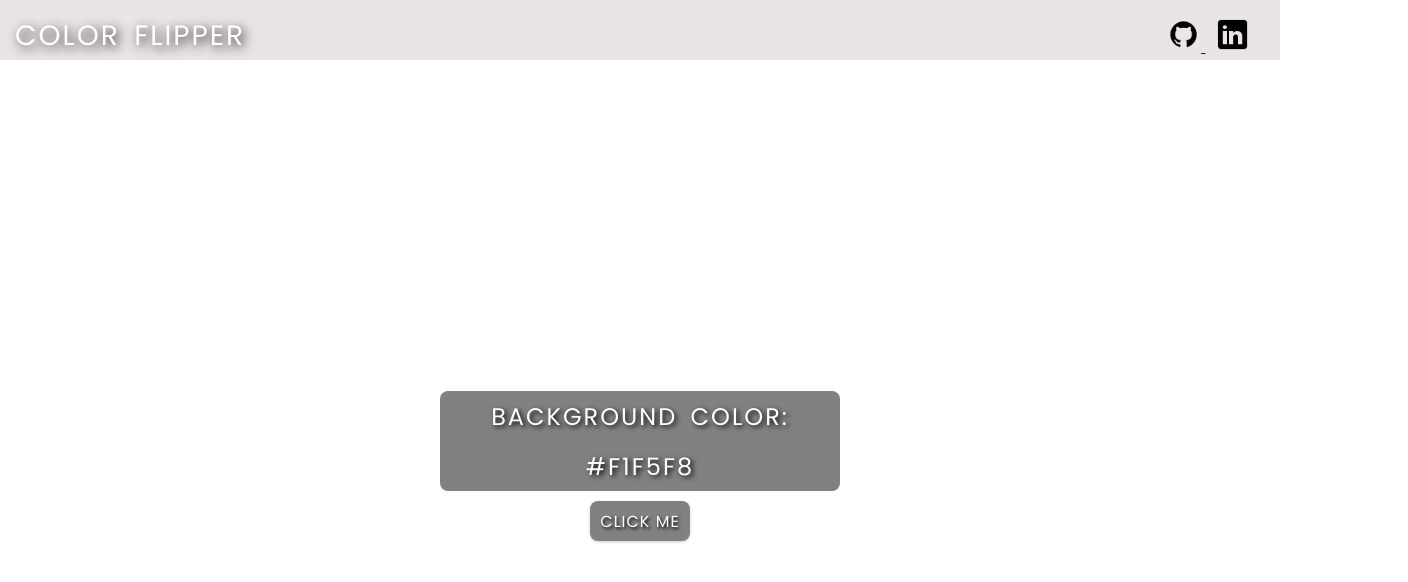
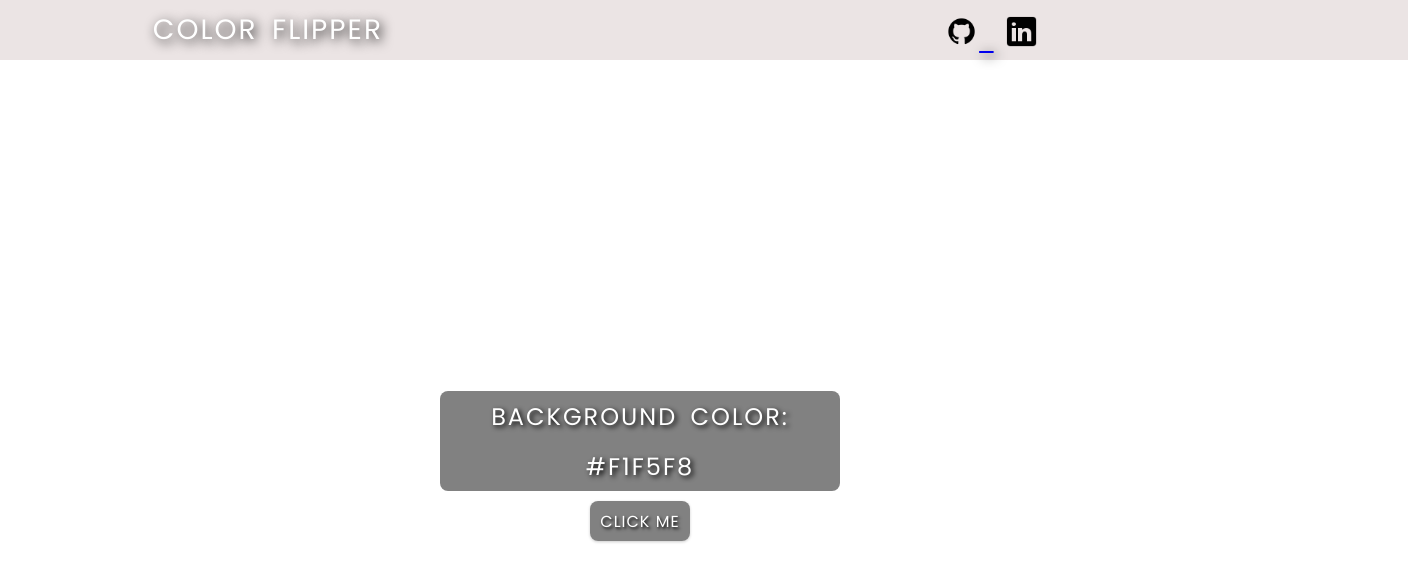
Before and after one commit to Niulif/Color-Flipper, a plain HTML site: page index.html in a window 1280 px wide. Shown: the whole page, 1408 px wide, since content can reach past the window. Drawn offline with Linux system fonts and the light colour scheme.

Commit message:
Ajuste Nav

```diff
--- a/style.css
+++ b/style.css
@@ -10,10 +10,7 @@
     display: flex;
     align-items: center;
     background-color: #ebe4e4;
-}
-
-.nav-center {
-
+    width: 110vw;
     letter-spacing: 2px;
     word-spacing: 5px;
     font-size: 28px;
@@ -23,9 +20,13 @@
     text-shadow: black 0.1em 0.1em 0.4em;
     text-transform: uppercase;
     padding: 15px;
-    margin-right: 70%;
+    margin-right: 70px;
 }
 
+.nav-center{
+    margin-left: 10%;
+    margin-right: 40%;
+}
 .icone {
     width: 35px;
     margin-top: 15px;
```
